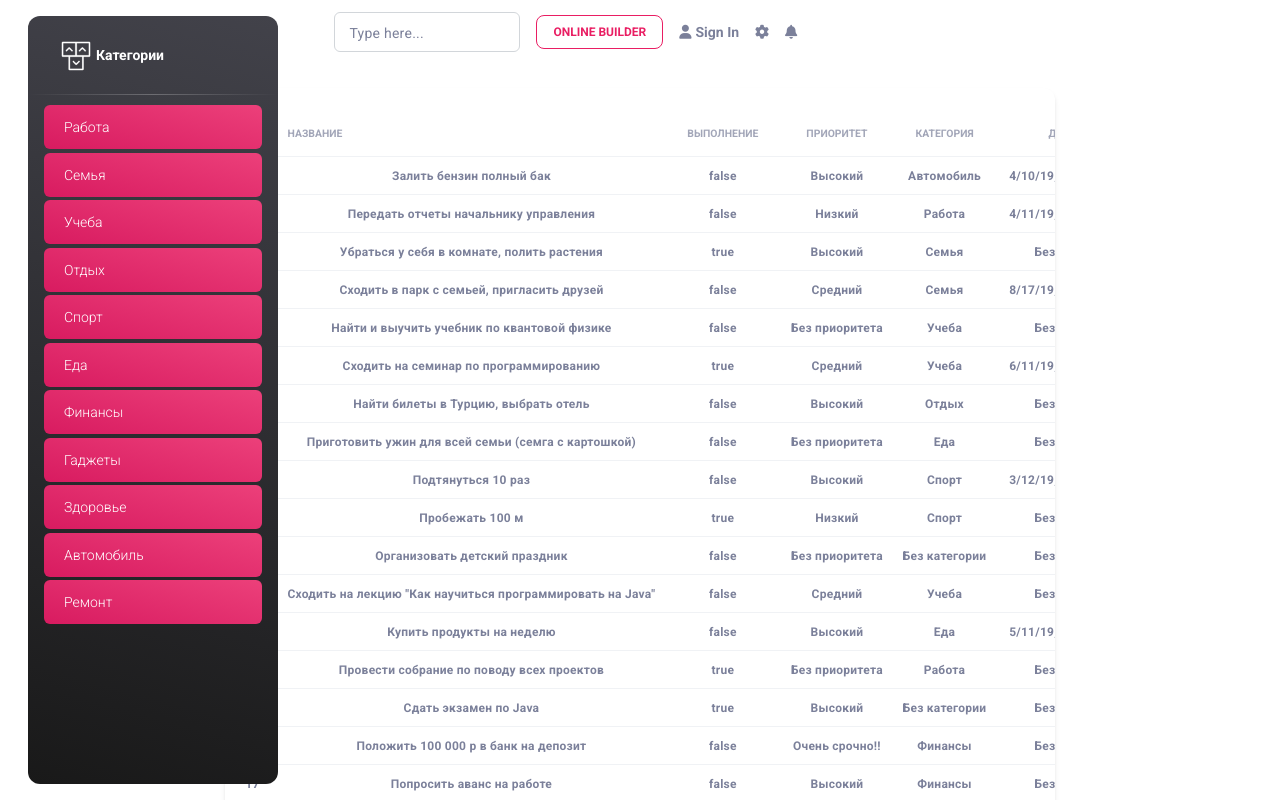
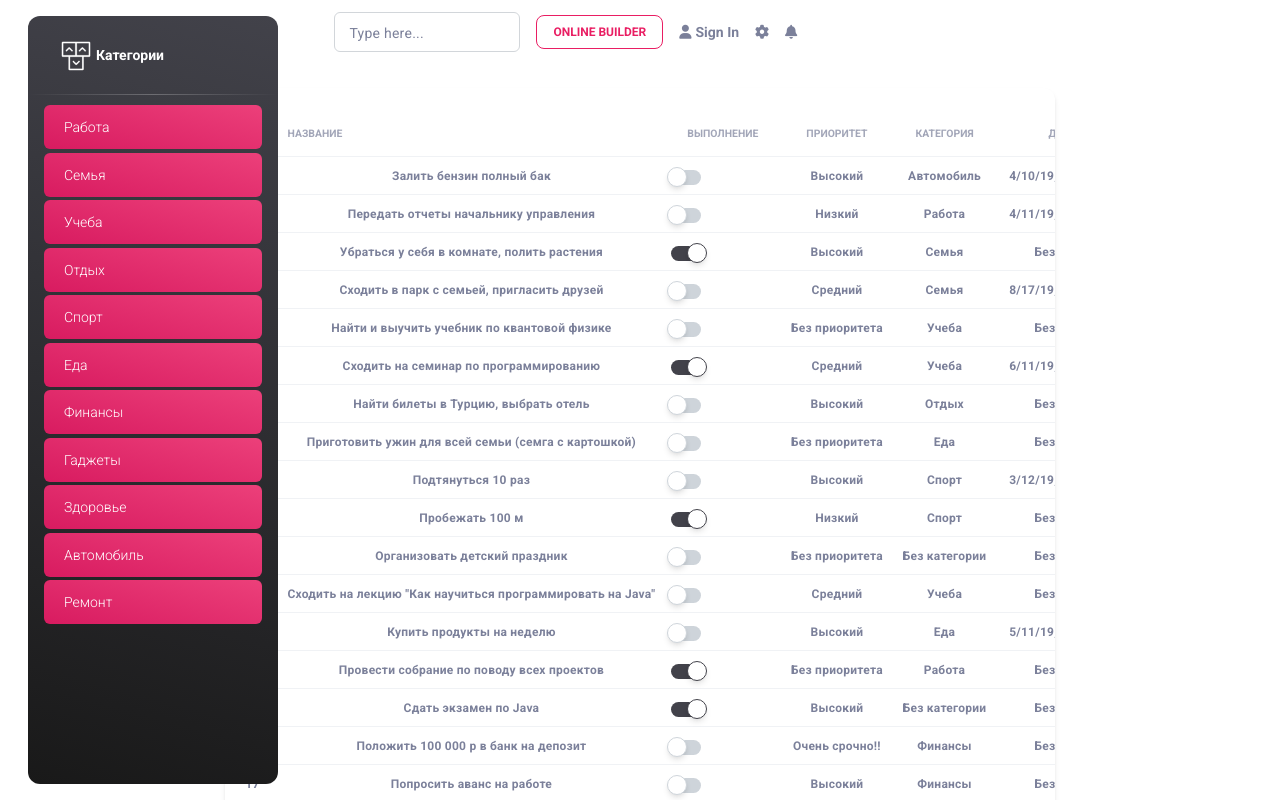
Before and after one commit to sosedvovan/todo, an Angular app: page / in a window 1280 px wide. Shown: the top 800 px of the page. Built offline with nearby package versions, Linux system fonts and the light colour scheme.

Commit message:
Commit #15 + галочка checked

```diff
--- a/src/app/views/categories/categories.component.html
+++ b/src/app/views/categories/categories.component.html
@@ -11,19 +11,16 @@
 
   <hr class="horizontal light mt-0 mb-2">
 
-  <div class="w-auto " id="sidenav-collapse-main">
-
-<!--     -->
+  <div class="w-auto" id="sidenav-collapse-main">
     <ul class="navbar-nav">
       <li class="nav-item pointer"  (click)="showTaskByCategory(category)"
-                            *ngFor="let category of categories"
-                            [class.active]="category === selectedCategory">
-        <a class="nav-link text-white bg-gradient-primary">
+                                    *ngFor="let category of categories">
+        <a class="nav-link text-white bg-gradient-primary" [class.active]="category === selectedCategory">
           <span class="nav-link-text ms-1">{{category.title}}</span>
         </a>
       </li>
     </ul>
   </div>
-
+  <!--     -->
 
 </div>
--- a/src/app/views/tasks/tasks/tasks.component.html
+++ b/src/app/views/tasks/tasks/tasks.component.html
@@ -25,9 +25,16 @@
         <span class="text-xs font-weight-bold"> {{task.title}} </span>
       </td>
 
+<!--      галочка на выполнение-->
+<!--      вместо {{task.completed}} ставим <div class="form-check...-->
       <td class="align-middle text-center text-sm">
-        <span class="text-xs font-weight-bold"> {{task.completed}} </span>
+        <span class="text-xs font-weight-bold">
+          <div class="form-check form-switch ps-0 is-filled">
+                        <input class="form-check-input ms-auto" type="checkbox" id="flexSwitchCheckDefault" [checked]="task.completed">
+                      </div>
+        </span>
       </td>
+
 
       <td class="align-middle text-center text-sm">
         <span class="text-xs font-weight-bold"> {{task.priority != null ? task.priority.title : 'Без приоритета'}} </span>
```
